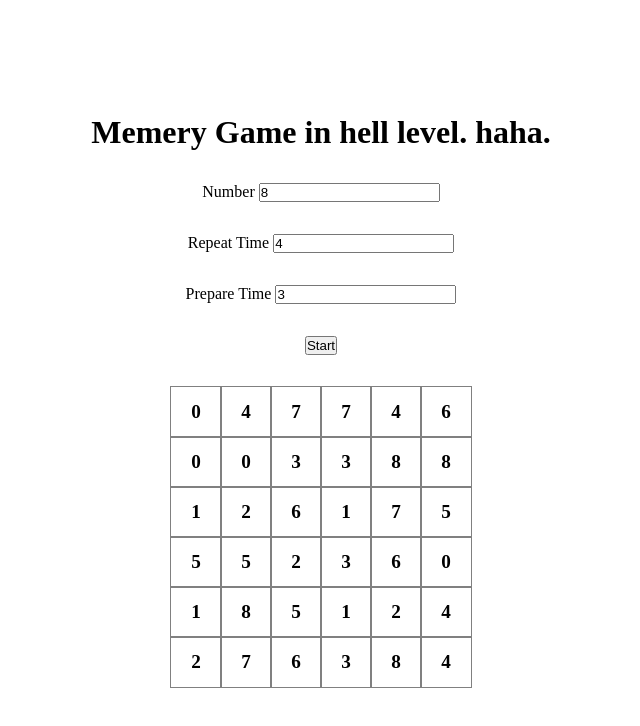
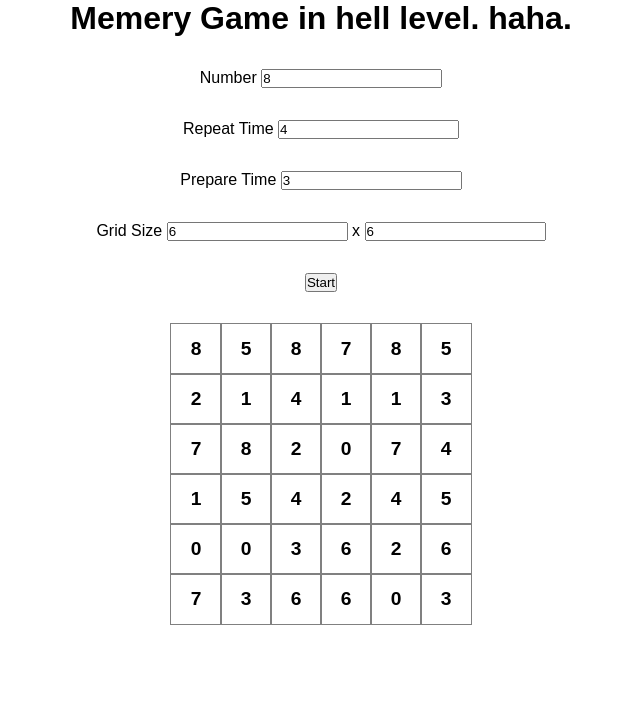
Before and after one commit to LuoIaoSeng/cpttm-ws-2025-lab04, a website built with Vite: page index.html in a window 1280 px wide. Both pictures are taken after a click on the button "Start". Shown: the whole page, without its empty margins (319-959 px from the left). Built offline with nearby package versions, Linux system fonts and the light colour scheme.

Commit message:
user custom grid size

```diff
--- a/index.html
+++ b/index.html
@@ -25,6 +25,12 @@
             <input class="prepareTime" type="number" value="3">
         </div>
         <div>
+            Grid Size
+            <input type="number" value="6" class="gridY">
+            x
+            <input type="number" value="6" class="gridX">
+        </div>
+        <div>
             <button class="start">Start</button>
         </div>
         <div class="app"></div>
--- a/src/index.css
+++ b/src/index.css
@@ -3,12 +3,17 @@
     margin: 0;
 }
 
+html, body {
+    width: 100%;
+    height: 100%;
+    font-family: Arial, Helvetica, sans-serif;
+}
+
 .container {
     width: 100vw;
-    height: 100vh;
+    height: 100%;
     display: flex;
     flex-direction: column;
-    justify-content: center;
     align-items: center;
     gap: 2rem;
 }
--- a/src/main.js
+++ b/src/main.js
@@ -10,6 +10,9 @@ const game = {
     numbers: 8,
     repeatedTime: 4,
     prepareTime: 3,
+    gridX: 6,
+    gridY: 6,
+    started: false,
     init: function () {
 
         for (let i = 0; i < this.repeatedTime; i++) {
@@ -20,11 +23,18 @@ const game = {
 
         this.answers = this.answers.sort(() => Math.random() - 0.5)
 
-        document.querySelectorAll('.item').forEach((d, i) => {
+        const items = document.querySelectorAll('.item')
 
-            d.setAttribute('data-answer', this.answers[i])
-            d.innerText = this.answers[i]
-        })
+        while(this.answers.length > 0) {
+            const index = Math.floor(Math.random() * items.length)
+            if (this.tempIndex.indexOf(index) == -1) {
+                const dom = items[index]
+                const answer = this.answers.pop()
+                dom.setAttribute('data-answer', answer)
+                dom.innerText = answer
+                this.tempIndex.push(index)
+            }
+        }
 
         setTimeout(() => {
             document.querySelectorAll('.item').forEach((dom) => {
@@ -37,6 +47,7 @@ const game = {
     },
     clickDom: function (dom) {
         const value = dom.getAttribute('data-answer')
+        if(value === null) return
         if (this.temp.indexOf(dom) != -1) return
         dom.innerText = value
         this.temp.push(dom)
@@ -72,10 +83,11 @@ const game = {
     }
 }
 
-function initDom(numbers, repeatedTime) {
+function initDom(gridX, gridY) {
     game.dom.innerHTML = ''
+    game.dom.style['width'] = `${gridX * 50}px`
 
-    for (let i = 0; i < (numbers + 1) * repeatedTime; i++) {
+    for (let i = 0; i < gridX * gridY; i++) {
 
         const childDiv = document.createElement('div')
         childDiv.classList = 'item'
@@ -83,14 +95,22 @@ function initDom(numbers, repeatedTime) {
     }
 }
 
+document.querySelector('.repeatTime').addEventListener('change', (e) => {
+    game.repeatedTime = parseInt(e.target.value)
+})
+
 document.querySelector('.numbers').addEventListener('change', (e) => {
     game.numbers = parseInt(e.target.value)
-    initDom(game.numbers, game.repeatedTime)
 })
 
-document.querySelector('.repeatTime').addEventListener('change', (e) => {
-    game.repeatedTime = parseInt(e.target.value)
-    initDom(game.numbers, game.repeatedTime)
+document.querySelector('.gridY').addEventListener('change', (e) => {
+    game.gridY = parseInt(e.target.value)
+    initDom(game.gridX, game.gridY)
+})
+
+document.querySelector('.gridX').addEventListener('change', (e) => {
+    game.gridX = parseInt(e.target.value)
+    initDom(game.gridX, game.gridY)
 })
 
 document.querySelector('.prepareTime').addEventListener('change', (e) => {
@@ -98,7 +118,10 @@ document.querySelector('.prepareTime').addEventListener('change', (e) => {
 })
 
 document.querySelector('.start').addEventListener('click', () => {
-    game.init()
+    if(!game.started) {
+        game.started = true
+        game.init()
+    }
 })
 
-initDom(game.numbers, game.repeatedTime)
+initDom(game.gridX, game.gridY)
```
Also changed, not shown: 1 other file.
